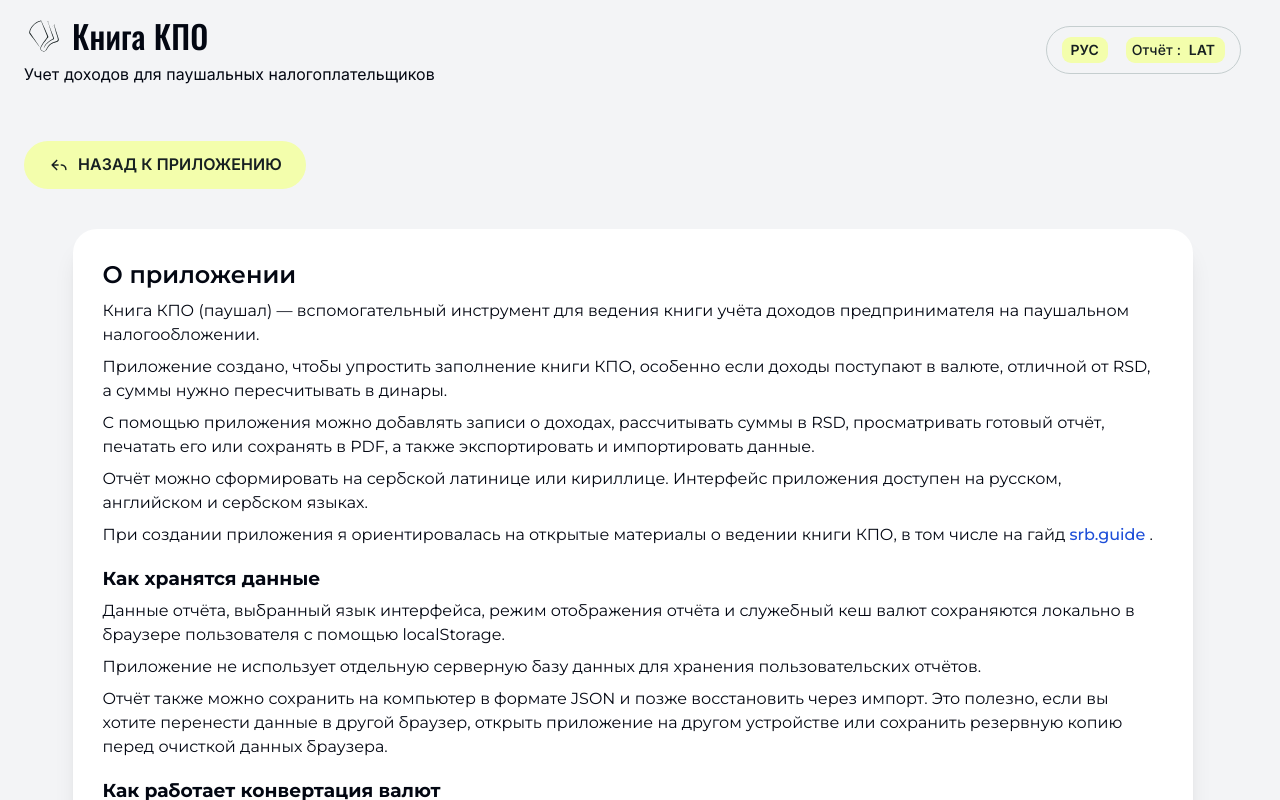
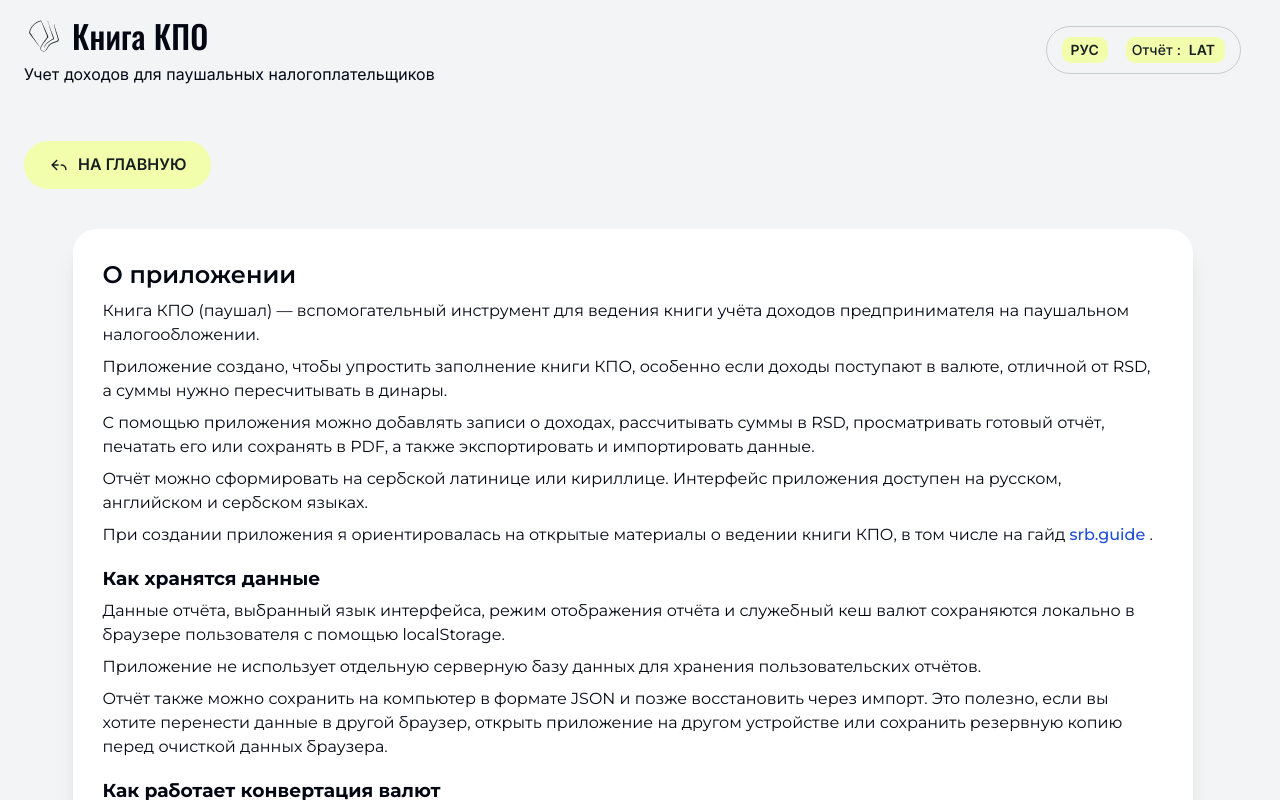
Before and after one commit to gudrum1983/turnover-ledger, a Vue app: page /#/about in a window 1280 px wide. Shown: the top 800 px of the page. Built offline with nearby package versions, Linux system fonts and the light colour scheme; no server answers.

Commit message:
fix: обновить переводы кнопки "Back to app"

```diff
--- a/src/shared/i18n/locales/en/infoPage.ts
+++ b/src/shared/i18n/locales/en/infoPage.ts
@@ -12,7 +12,7 @@ export const enInfoPage = {
     'When creating the app, I relied on open materials about keeping the KPO book, including the guide from ',
   guideLinkText: 'srb.guide',
   introGuideAfterLink: '.',
-  backToApp: 'Back to app',
+  backToApp: 'Home',
   storageTitle: 'How data is stored',
   storageText:
     'Report data, the selected interface language, the report display mode, and the service currency cache are stored locally in the user browser using localStorage.',
--- a/src/shared/i18n/locales/ru/infoPage.ts
+++ b/src/shared/i18n/locales/ru/infoPage.ts
@@ -12,7 +12,7 @@ export const ruInfoPage = {
     'При создании приложения я ориентировалась на открытые материалы о ведении книги КПО, в том числе на гайд ',
   guideLinkText: 'srb.guide',
   introGuideAfterLink: '.',
-  backToApp: 'Назад к приложению',
+  backToApp: 'На главную',
   storageTitle: 'Как хранятся данные',
   storageText:
     'Данные отчёта, выбранный язык интерфейса, режим отображения отчёта и служебный кеш валют сохраняются локально в браузере пользователя с помощью localStorage.',
--- a/src/shared/i18n/locales/srCyr/infoPage.ts
+++ b/src/shared/i18n/locales/srCyr/infoPage.ts
@@ -12,7 +12,7 @@ export const srCyrInfoPage = {
     'Приликом израде апликације ослањала сам се на отворене материјале о вођењу КПО књиге, укључујући и водич са сајта ',
   guideLinkText: 'srb.guide',
   introGuideAfterLink: '.',
-  backToApp: 'Назад у апликацију',
+  backToApp: 'На почетну',
   storageTitle: 'Како се чувају подаци',
   storageText:
     'Подаци извештаја, изабрани језик интерфејса, режим приказа извештаја и помоћни кеш валута чувају се локално у прегледачу корисника помоћу localStorage.',
--- a/src/shared/i18n/locales/srLat/infoPage.ts
+++ b/src/shared/i18n/locales/srLat/infoPage.ts
@@ -12,7 +12,7 @@ export const srLatInfoPage = {
     'Prilikom izrade aplikacije oslanjala sam se na otvorene materijale o vođenju KPO knjige, uključujući i vodič sa sajta ',
   guideLinkText: 'srb.guide',
   introGuideAfterLink: '.',
-  backToApp: 'Nazad u aplikaciju',
+  backToApp: 'Na početnu',
   storageTitle: 'Kako se čuvaju podaci',
   storageText:
     'Podaci izveštaja, izabrani jezik interfejsa, režim prikaza izveštaja i pomoćni keš valuta čuvaju se lokalno u pregledaču korisnika pomoću localStorage.',
```
